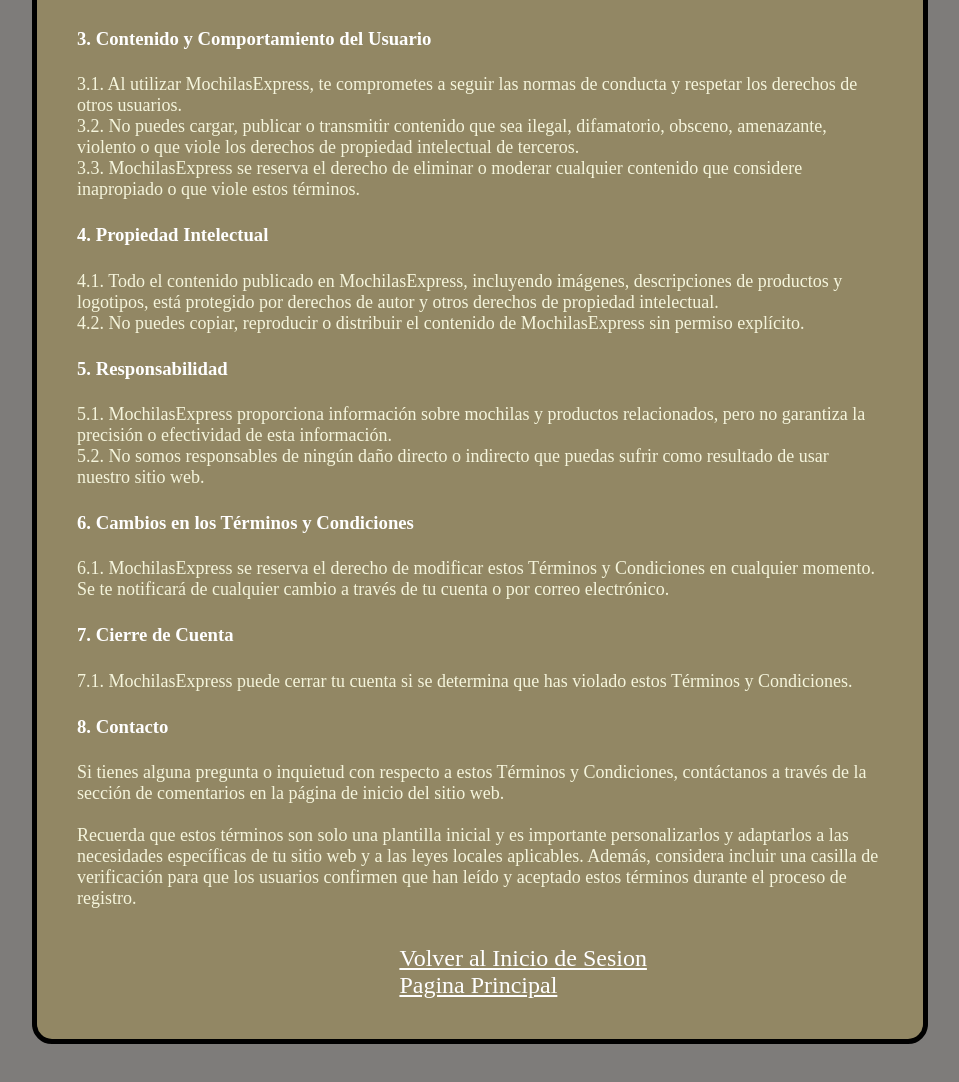
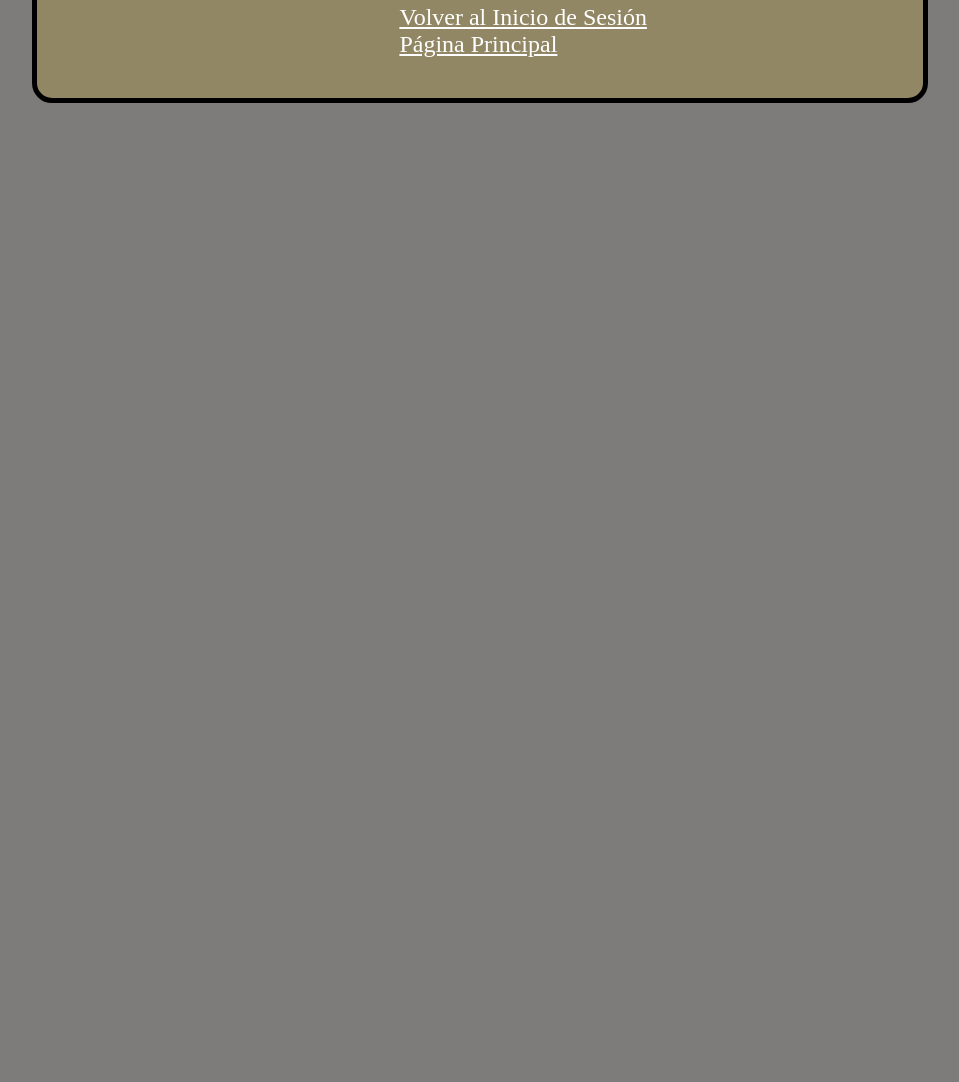
Before and after one commit to SebastianCupary/PWI-P3, a plain HTML site: page terminos.html in a window 1280 px wide. Shown: the part 498-1580 px from the top of the page, without its empty margins (160-1119 px from the left). After the commit the page ends 800 px from the top, so only its background shows below. Drawn offline with Linux system fonts and the light colour scheme.

Commit message:
Update terminos.html

```diff
--- a/terminos.html
+++ b/terminos.html
@@ -2,62 +2,36 @@
 <head>
     <meta charset="UTF-8">
     <meta name="viewport" content="width=device-width, initial-scale=1.0">
+    <!-- Icono del sitio -->
     <link rel="icon" type="image/x-icon" href="https://cdn.discordapp.com/attachments/1155903225644449833/1155929488346058843/pngegg.png?ex=6514703a&is=65131eba&hm=cc5c413262a0e95d49e42de1d9dd92c6eebaa148c742dc5cf4947884d8357791&">
+    <!-- Enlace al archivo de estilo principal -->
     <link rel="stylesheet" type="text/css" href="Estilo principal.css">
     <title>Document</title>
 </head>
 <body>
+    <!-- Sección de Términos y Condiciones -->
     <div class="terminos">
         <h1><u>Términos y Condiciones de Registro en MochilasExpress</u></h1>
 
+        <!-- Término 1: Aceptación de los Términos y Condiciones -->
         <h3>1. Aceptación de los Términos y Condiciones</h3>
+        <!-- Descripción del término -->
+        <p>Al registrarte como usuario en MochilasExpress, aceptas automáticamente los siguientes términos y condiciones. Si no estás de acuerdo con estos términos, por favor, no utilices nuestros servicios.</p>
 
-        <p>Al registrarte como usuario en MochilasExpress, aceptas automáticamente los siguientes términos y condiciones. Si no estás de acuerdo con estos términos, por favor,
-            no utilices nuestros servicios.
-        </p>
+        <!-- Término 2: Uso Responsable -->
         <h3>2. Uso Responsable</h3>
-
+        <!-- Detalles del uso responsable -->
         <p>2.1. Debes ser mayor de 13 años para registrarte en MochilasExpress.<br>
         2.2. Aceptas que toda la información proporcionada durante el proceso de registro es precisa y completa. Es tu responsabilidad mantener esta información actualizada.<br>
-        2.3. Eres el único responsable de mantener la confidencialidad de tu nombre de usuario y contraseña. No compartas esta información con terceros y notifícanos de inmediato si
-        sospechas un acceso no autorizado a tu cuenta.</p>
+        2.3. Eres el único responsable de mantener la confidencialidad de tu nombre de usuario y contraseña. No compartas esta información con terceros y notifícanos de inmediato si sospechas un acceso no autorizado a tu cuenta.</p>
 
-        <h3>3. Contenido y Comportamiento del Usuario</h3>
+        <!-- Otros términos siguen el mismo formato -->
 
-        <p>3.1. Al utilizar MochilasExpress, te comprometes a seguir las normas de conducta y respetar los derechos de otros usuarios.<br>
-        3.2. No puedes cargar, publicar o transmitir contenido que sea ilegal, difamatorio, obsceno, amenazante, violento o que viole los derechos de propiedad intelectual de terceros.<br>
-        3.3. MochilasExpress se reserva el derecho de eliminar o moderar cualquier contenido que considere inapropiado o que viole estos términos.</p>
-
-        <h3>4. Propiedad Intelectual</h3>
-
-        <p>4.1. Todo el contenido publicado en MochilasExpress, incluyendo imágenes, descripciones de productos y logotipos, está protegido por derechos de autor y otros derechos de propiedad intelectual.<br>
-        4.2. No puedes copiar, reproducir o distribuir el contenido de MochilasExpress sin permiso explícito.</p>
-
-        <h3>5. Responsabilidad</h3>
-
-        <p>5.1. MochilasExpress proporciona información sobre mochilas y productos relacionados, pero no garantiza la precisión o efectividad de esta información.<br>
-        5.2. No somos responsables de ningún daño directo o indirecto que puedas sufrir como resultado de usar nuestro sitio web.</p>
-
-        <h3>6. Cambios en los Términos y Condiciones</h3>
-
-        <p>6.1. MochilasExpress se reserva el derecho de modificar estos Términos y Condiciones en cualquier momento. Se te notificará de cualquier cambio a través de tu cuenta o por correo electrónico.</p>
-
-        <h3>7. Cierre de Cuenta</h3>
-
-        <p>7.1. MochilasExpress puede cerrar tu cuenta si se determina que has violado estos Términos y Condiciones.</p>
-
-        <h3>8. Contacto</h3>
-
-        <p>Si tienes alguna pregunta o inquietud con respecto a estos Términos y Condiciones, contáctanos a través de la sección de comentarios en la página de inicio del sitio web.<br><br>
-
-            Recuerda que estos términos son solo una plantilla inicial y es importante personalizarlos y adaptarlos a las necesidades específicas de tu sitio web y a las leyes locales aplicables.
-            Además, considera
-            incluir una casilla de verificación para que los usuarios confirmen que han leído y aceptado estos términos durante el proceso de registro.</p>
+        <!-- Enlace de retorno a la página de inicio de sesión -->
+        <a href="Sesion.html"><u>Volver al Inicio de Sesión</u></a>
         <br>
-        <br>
-                <a href="Sesion.html"><u>Volver al Inicio de Sesion</u></a>
-                <br>
-                <a href="index.html"><u>Pagina Principal</u></a>
+        <!-- Enlace a la página principal -->
+        <a href="index.html"><u>Página Principal</u></a>
     </div>
 </body>
 </html>
```
